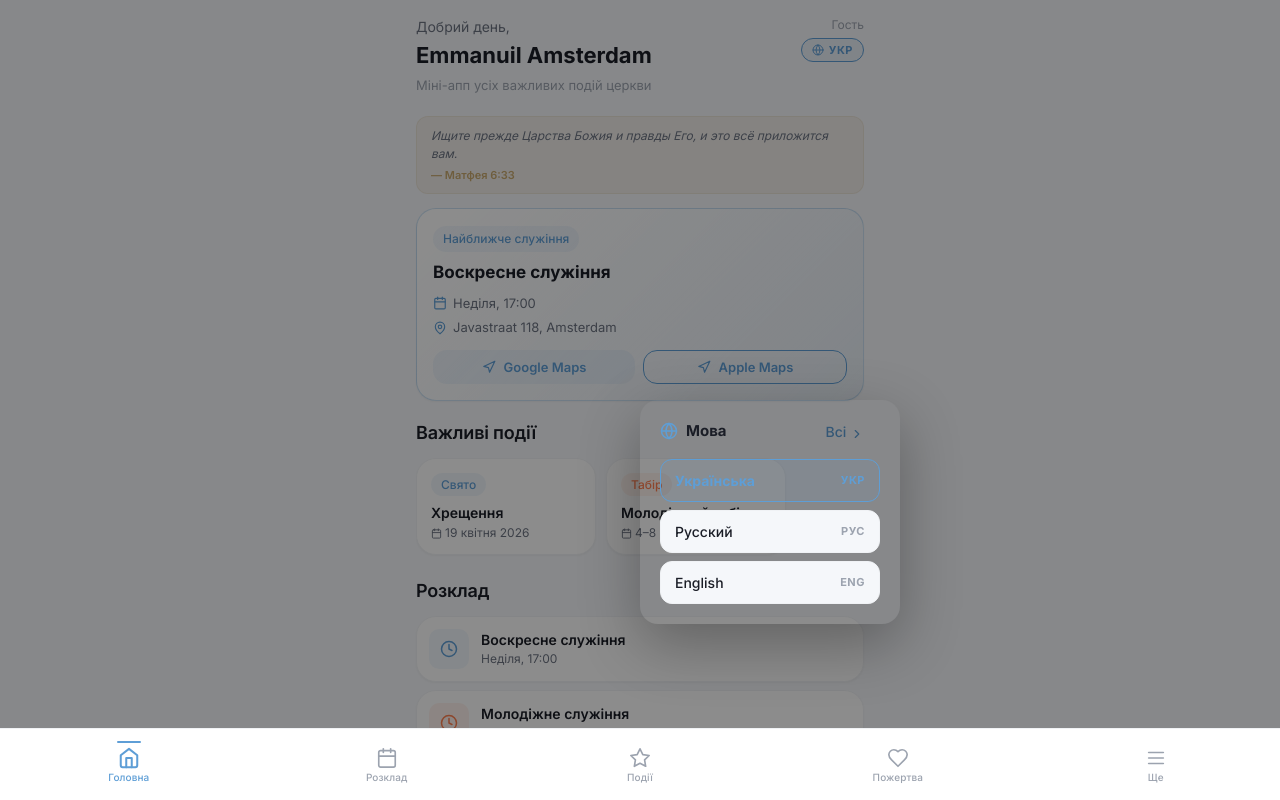
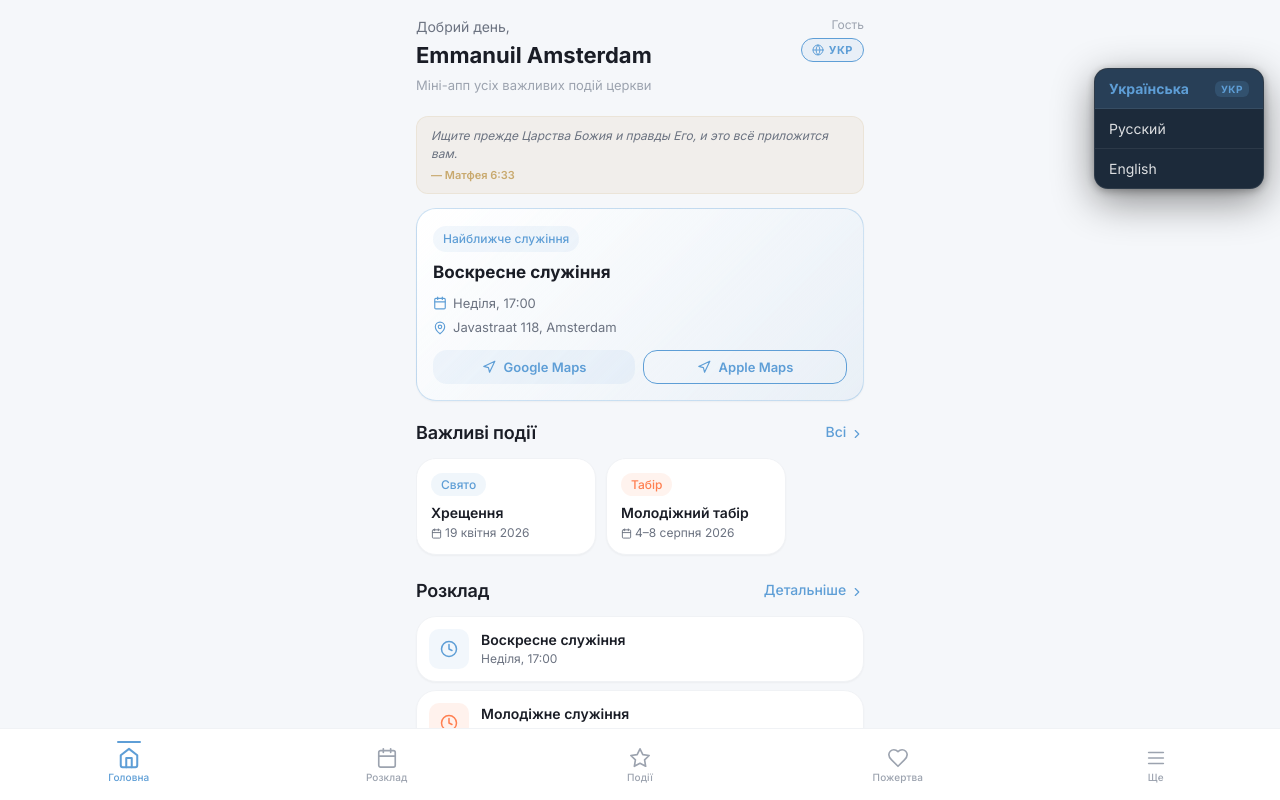
Before and after one commit to jacquesrouxwp/emmanuil-amsterdam, a React (Vite) app: page / in a window 1280 px wide. Both pictures are taken after a click on the button "УКР". Built offline with nearby package versions, Linux system fonts and the light colour scheme.

Commit message:
Fix lang dropdown: dark solid background

```diff
--- a/src/pages/HomePage.tsx
+++ b/src/pages/HomePage.tsx
@@ -186,72 +186,57 @@ export function HomePage() {
         </div>
       </motion.div>
 
-      {/* Language modal */}
+      {/* Language dropdown */}
       <AnimatePresence>
         {langModalOpen && (
           <>
-            {/* Backdrop */}
             <motion.div
               initial={{ opacity: 0 }}
               animate={{ opacity: 1 }}
               exit={{ opacity: 0 }}
               onClick={() => setLangModalOpen(false)}
-              style={{
-                position: 'fixed', inset: 0,
-                background: 'rgba(0,0,0,0.45)',
-                zIndex: 100,
-              }}
+              style={{ position: 'fixed', inset: 0, zIndex: 100 }}
             />
-            {/* Modal */}
             <motion.div
-              initial={{ opacity: 0, scale: 0.92, y: 10 }}
+              initial={{ opacity: 0, scale: 0.88, y: -6 }}
               animate={{ opacity: 1, scale: 1, y: 0 }}
-              exit={{ opacity: 0, scale: 0.92, y: 10 }}
-              transition={{ duration: 0.18 }}
+              exit={{ opacity: 0, scale: 0.88, y: -6 }}
+              transition={{ duration: 0.14, ease: 'easeOut' }}
               style={{
                 position: 'fixed',
-                top: '50%', left: '50%',
-                transform: 'translate(-50%, -50%)',
+                top: 68, right: 16,
                 zIndex: 101,
-                background: 'var(--surface)',
-                borderRadius: 18,
-                padding: 20,
-                width: 260,
-                boxShadow: '0 20px 60px rgba(0,0,0,0.3)',
+                background: '#1c2a3a',
+                borderRadius: 14,
+                overflow: 'hidden',
+                boxShadow: '0 12px 40px rgba(0,0,0,0.45), 0 2px 8px rgba(0,0,0,0.3)',
+                minWidth: 170,
+                border: '1px solid rgba(255,255,255,0.08)',
               }}
             >
-              <div style={{ display: 'flex', alignItems: 'center', gap: 8, marginBottom: 16 }}>
-                <Globe size={18} color="var(--primary)" />
-                <p style={{ fontSize: 15, fontWeight: 700 }}>{t.more.language}</p>
-              </div>
-              <div style={{ display: 'flex', flexDirection: 'column', gap: 8 }}>
-                {LANG_OPTIONS.map(({ code, label, native }) => (
+              {LANG_OPTIONS.map(({ code, label, native }, i) => (
                 <button
                   key={code}
-                    onClick={() => {
-                      hapticFeedback('light');
-                      setLang(code);
-                      setLangModalOpen(false);
-                    }}
+                  onClick={() => { hapticFeedback('light'); setLang(code); setLangModalOpen(false); }}
                   style={{
                     display: 'flex', alignItems: 'center', justifyContent: 'space-between',
-                      padding: '12px 14px',
-                      borderRadius: 12,
-                      cursor: 'pointer',
-                      background: lang === code ? 'var(--primary-bg)' : 'var(--bg)',
-                      border: lang === code ? '1.5px solid var(--primary)' : '1.5px solid var(--border-light)',
-                      transition: 'all 0.15s',
+                    padding: '11px 14px',
+                    width: '100%', cursor: 'pointer',
+                    borderBottom: i < LANG_OPTIONS.length - 1 ? '1px solid rgba(255,255,255,0.07)' : 'none',
+                    background: lang === code ? 'rgba(94,158,214,0.18)' : 'transparent',
+                    gap: 20,
                   }}
                 >
-                    <span style={{ fontSize: 14, fontWeight: lang === code ? 700 : 500, color: lang === code ? 'var(--primary)' : 'var(--text)' }}>
+                  <span style={{ fontSize: 14, fontWeight: lang === code ? 700 : 400, color: lang === code ? '#5E9ED6' : 'rgba(255,255,255,0.85)' }}>
                     {label}
                   </span>
-                    <span style={{ fontSize: 11, fontWeight: 700, color: lang === code ? 'var(--primary)' : 'var(--text-tertiary)', letterSpacing: 0.5 }}>
+                  {lang === code && (
+                    <span style={{ fontSize: 10, fontWeight: 700, color: '#5E9ED6', letterSpacing: 0.5, background: 'rgba(94,158,214,0.18)', padding: '2px 6px', borderRadius: 6 }}>
                       {native}
                     </span>
+                  )}
                 </button>
               ))}
-              </div>
             </motion.div>
           </>
         )}
```
Lines whose indentation alone changed are shown as unchanged.
